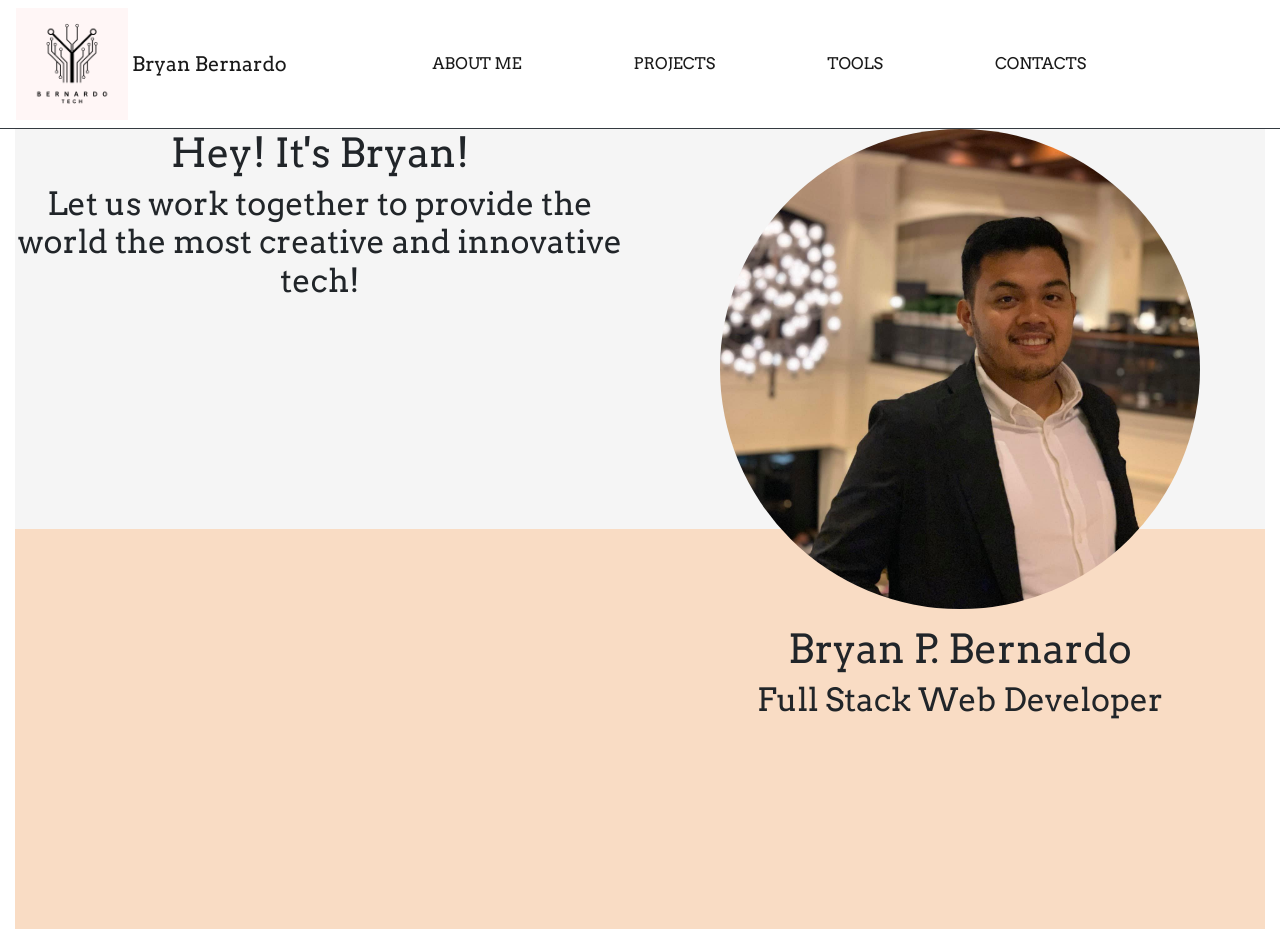
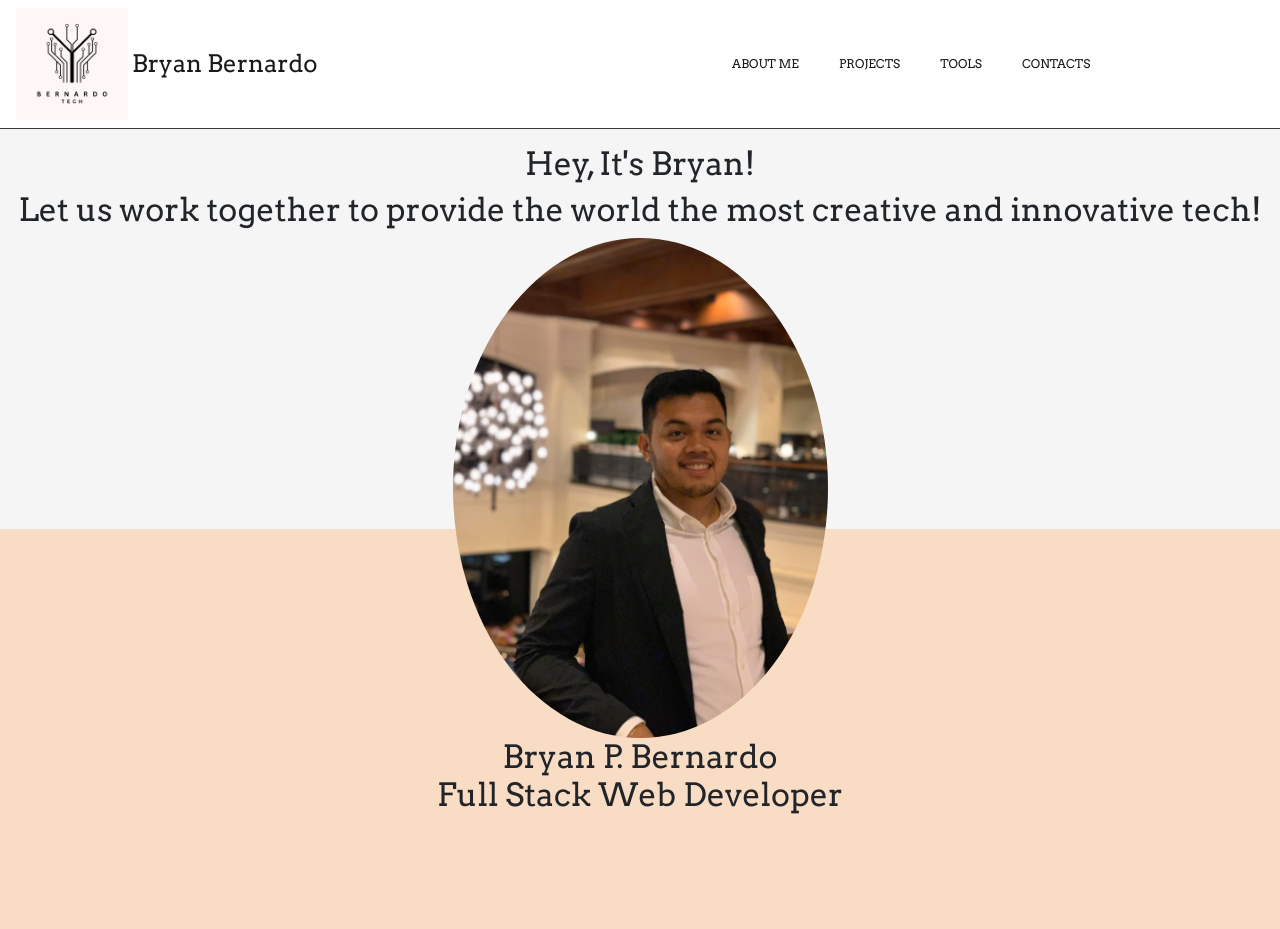
Before and after one commit to bernardo-bryan/webportfolio, a plain HTML site: page index.html in a window 1280 px wide. Shown: the top 929 px of the page. Drawn offline with nearby package versions, Linux system fonts and the light colour scheme.

Commit message:
Added new codes

```diff
--- a/index.css
+++ b/index.css
@@ -4,18 +4,36 @@
 	box-sizing: border-box;
 }
 
+#navbarNav {
 
+	margin-left: 30%;
+}
+
+
+#navname {
+
+	font-size: 1.5rem;
+}
 nav,h1{
 
 	font-family: "arvo", sans-serif ;
+	font-size: 1.5vh;
 }
 
-#landingpage h2 {
+#landtext1 h1, #landtext1 h2 {
 	font-family: "arvo", sans-serif;
-
+	font-size: 2.5vw;
+	text-align: center;
 }
 
-#landingpage {
+
+#landtext2 h1, #landtext2 h2 {
+	font-family: "arvo", sans-serif;
+	font-size: 2.5vw;
+}
+
+
+#mainlanding {
   width: 100%;
   height: 100vh;
   background: linear-gradient(
@@ -26,9 +44,6 @@ nav,h1{
     whitesmoke 100%
   );
 }
-
-
-
 
 
 #logo {
@@ -43,7 +58,8 @@ nav div ul {
 li:hover {
 
   color: white;
-  transform: translateY(-0.25em) scale(1.25);
+  transform: translateY(-0.25em);
+  box-shadow: 0 0.5em 0.5em -0.4em black;
   cursor: pointer;
 }
 
@@ -61,11 +77,8 @@ nav img:hover {
 }
 
 #me {
-	height: 30rem;
-	width: 30rem;
+
+	width: 30%;
 	object-fit: cover;
+	object-position: 100% 0;
 }
-
-body{
-
-}
--- a/index.html
+++ b/index.html
@@ -32,23 +32,23 @@
   <!-- Start of NavBar -->
   <nav class="navbar navbar-expand-lg navbar-light border-bottom border-dark">
     <img src="./BT2.png" id="logo" class="mr-1">
-    <a class="navbar-brand" href="#">Bryan Bernardo</a>
+    <a class="navbar-brand d-sm-flex d-none" href="#" id="navname">Bryan Bernardo</a>
     <button class="navbar-toggler" type="button" data-toggle="collapse" data-target="#navbarNav" aria-controls="navbarNav" aria-expanded="false" aria-label="Toggle navigation">
       <span class="navbar-toggler-icon"></span>
     </button>
     <div class="collapse navbar-collapse justify-content-between" id="navbarNav">
-      <ul class="navbar-nav mx-auto">
-        <li class="nav-item active">
-          <a class="nav-link mr-5" href="#">About Me<span class="sr-only">(current)</span></a>
+      <ul class="navbar-nav ">
+        <li class="nav-item active ml-3 mr-2">
+          <a class="nav-link" href="#">About Me<span class="sr-only">(current)</span></a>
         </li>
         <li class="nav-item">
-          <a class="nav-link active mx-5" href="#">Projects</a>
+          <a class="nav-link active ml-3 mr-2" href="#">Projects</a>
         </li>
         <li class="nav-item">
-          <a class="nav-link active mx-5" href="#">Tools</a>
+          <a class="nav-link active ml-3 mr-2" href="#">Tools</a>
         </li>
         <li class="nav-item">
-          <a class="nav-link active mx-5" href="#">Contacts</a>
+          <a class="nav-link active ml-3" href="#">Contacts</a>
         </li>
       </ul>
     </div>
@@ -56,30 +56,61 @@
   <!-- End of NavBar -->
 
   <!-- Start of Main Content -->
+
+
   <!-- Start of Landing Page -->
-  <div id="mainlanding" class="container-fluid min-vh-100 text-center align-middle">
-    <div class="justify-align" id="landingpage">
-      <div class="row">
-        <div class="col-lg-6">
-            <h1>Hey! It's Bryan!</h1>
+  <div id="mainlanding" class="container-fluid text-center">
+    <div id="landingpage" class="d-lg-flex flex-lg-column justify-content-center align-items-center justify-content-xs-center align-items-xs-center  my-auto">
+      <div>
+        <div id="landtext1">
+          <h1 class="mt-3">Hey, It's Bryan!</h1>
           <h2>Let us work together to provide the world the most creative and innovative tech!</h2>
         </div>
-        <div class="col-lg-6">
-          <img src="./bpbimg1.jpg" width="500" class="img-fluid rounded-circle" id="me">
-          <h1 class="mt-3">Bryan P. Bernardo</h1>
+      </div>
+      <div>
+        <div id="landtext2">
+          <img src="./bpbimg1.jpg" class="img-fluid rounded-circle float" id="me">
+          <h1 class="my-auto">Bryan P. Bernardo</h1>
           <h2>Full Stack Web Developer</h2>
         </div>
       </div>
     </div>
   </div>
+  <!-- End of Landing Page -->
+
+  <!-- Start of Aboute Me Page -->
+  <div class="row d-none d-md-block mt-md-5 float min-vh-100">
+    <div class="offset-xl-3 col-xl-6">
+      <div id="carouselExampleIndicators" class="carousel slide" data-ride="carousel">
+        <ol class="carousel-indicators">
+          <li data-target="#carouselExampleIndicators" data-slide-to="0" class="active"></li>
+          <li data-target="#carouselExampleIndicators" data-slide-to="1"></li>
+        </ol>
+        <div class="carousel-inner">
+          <div class="carousel-item active">
+            <img class="d-block w-100" src="https://place-puppy.com/500x300" alt="First slide">
+          </div>
+          <div class="carousel-item">
+            <img class="d-block w-100" src="http://placekitten.com/500/300" alt="Second slide">
+          </div>
+        <a class="carousel-control-prev" href="#carouselExampleIndicators" role="button" data-slide="prev">
+          <span class="carousel-control-prev-icon" aria-hidden="true"></span>
+          <span class="sr-only">Previous</span>
+        </a>
+        <a class="carousel-control-next" href="#carouselExampleIndicators" role="button" data-slide="next">
+          <span class="carousel-control-next-icon" aria-hidden="true"></span>
+          <span class="sr-only">Next</span>
+        </a>
+      </div>
+    </div>
+  </div>
+
+</div>
+<!-- End of Aboute Me Page -->
 
 
 
 
-
-
-
-  <!-- End of Landing Page -->
 
 
 
```
Also changed, not shown: grad.jpg (added). Lines whose indentation alone changed are shown as unchanged.
